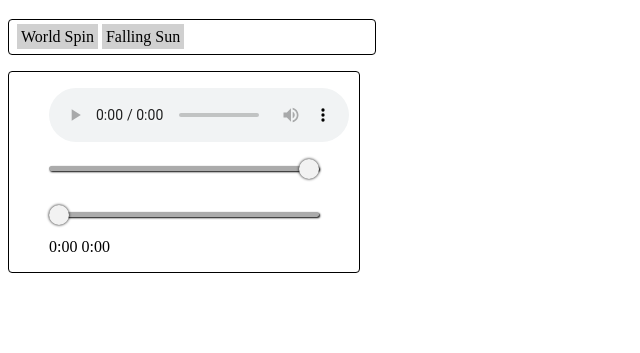
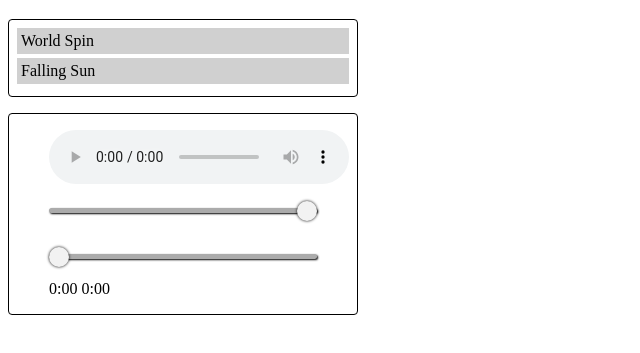
Before and after one commit to echo-dave/jsMusicPlayer, a plain HTML site: page index.html in a window 1280 px wide. Shown: the part 61-414 px from the top of the page, without its empty margins (0-640 px from the left). Drawn offline with Linux system fonts and the light colour scheme.

```diff
--- a/styles.css
+++ b/styles.css
@@ -6,16 +6,20 @@
     max-width: 350px;
     padding: .5rem;
     margin: 1rem 0;
+    box-sizing: border-box;
 }
 #trackList span {
-    padding: .25em;
-    margin-bottom: .25em;
+    padding: .25rem 0 .25rem .25rem;
+    margin-bottom: .25rem;
     background-color: #d0d0d0;
+    display: block;
+    cursor: pointer;
 }
 #player {
     max-width: 350px;
     border: #000000 solid 1px;
     border-radius: .25rem;
+    box-sizing: border-box;
 }
 
 /* input range styles */
```
